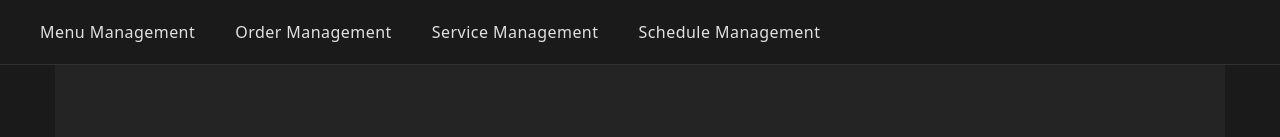
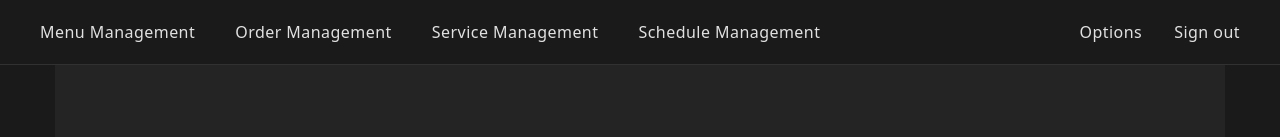
Before and after one commit to KarolisPetrovskis/Nightmare, a React (Vite) app in the folder frontend/: page / in a window 1280 px wide. Shown: the top 137 px of the page. Built offline with nearby package versions, Linux system fonts and the light colour scheme; no server answers.

Commit message:
Added placeholder 'Options' and 'Sign out' buttons to match given wireframes design better

```diff
--- a/frontend/src/components/NavBar/NavBar.module.css
+++ b/frontend/src/components/NavBar/NavBar.module.css
@@ -6,7 +6,7 @@
 
 .toolbar {
   display: flex !important;
-  justify-content: flex-start !important;
+  justify-content: space-between !important;
   padding: 0 2rem !important;
 }
 
@@ -38,3 +38,8 @@
   background-color: #646cff !important;
   color: #fff !important;
 }
+
+.rightButtons {
+  display: flex;
+  gap: 1rem;
+}
--- a/frontend/src/components/NavBar/Navbar.tsx
+++ b/frontend/src/components/NavBar/Navbar.tsx
@@ -26,6 +26,11 @@ export default function Navbar() {
             </NavLink>
           ))}
         </Box>
+
+        <Box className={styles.rightButtons}>
+          <Button className={styles.navButton} onClick={() => {}}>Options</Button>
+          <Button className={styles.navButton} onClick={() => {}}>Sign out</Button>
+        </Box>
       </Toolbar>
     </AppBar>
   );
```
